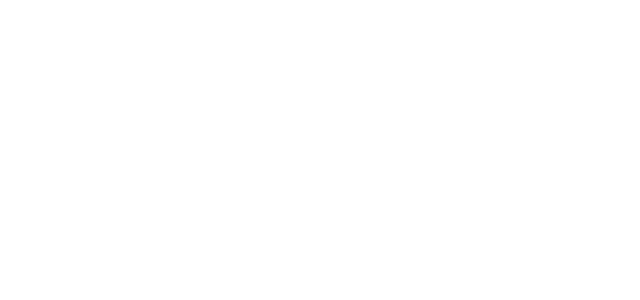
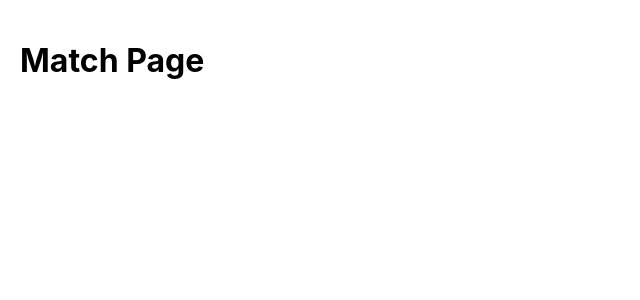
Before and after one commit to csolanke/IPL-dashboard, a React (Create React App) app in the folder src/frontend/: page /teams/1/matches/1 in a window 1280 px wide. Before the commit this address had no page. Shown: the top 300 px of the page, without its empty margins (0-640 px from the left). Built offline with nearby package versions, Linux system fonts and the light colour scheme.

Commit message:
Added a MatchPage component and its routing

```diff
--- a/src/frontend/src/App.js
+++ b/src/frontend/src/App.js
@@ -1,6 +1,7 @@
 import './App.css';
 import {BrowserRouter as Router,Route,Routes} from 'react-router-dom';
 import { TeamPage } from './pages/TeamPage';
+import { MatchPage } from './pages/MatchPage';
 
 function App() {
   return (
@@ -9,6 +10,7 @@
               <Routes>
                   <Route exact path="/teams/:teamName" element={<TeamPage/>}></Route>
                   <Route exact path="/" element={<TeamPage/>}></Route>
+                  <Route exact path="/teams/:teamName/matches/:year" element={<MatchPage/>}></Route>
             </Routes>
           </Router>
 
--- /dev/null
+++ b/src/frontend/src/pages/MatchPage.js
@@ -0,0 +1,12 @@
+import {React } from 'react';
+
+export const MatchPage =()=> {
+
+
+  return (
+    <div className="MatchPage">
+          <h1>Match Page </h1>
+
+    </div>
+  );
+}
```
